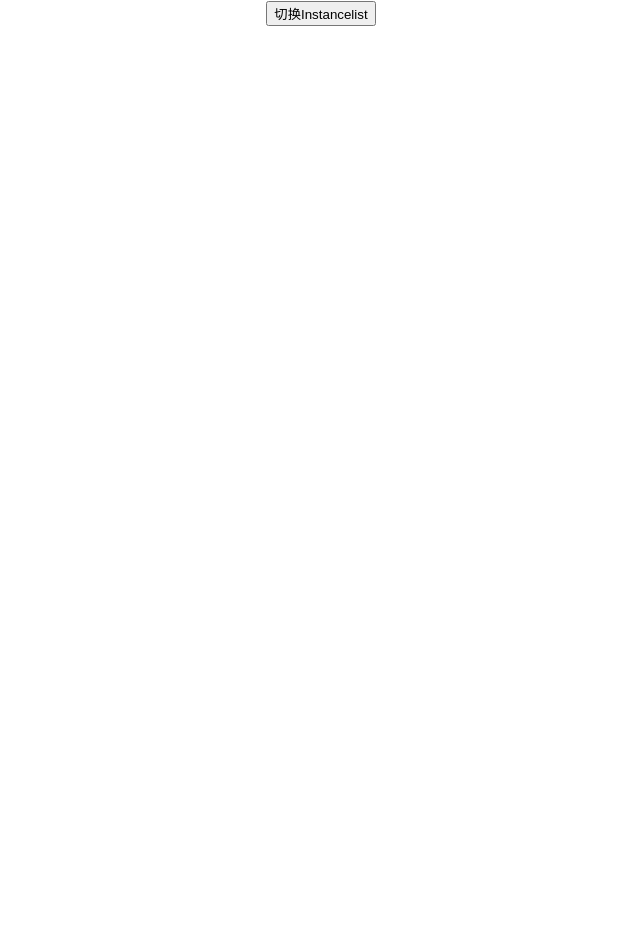
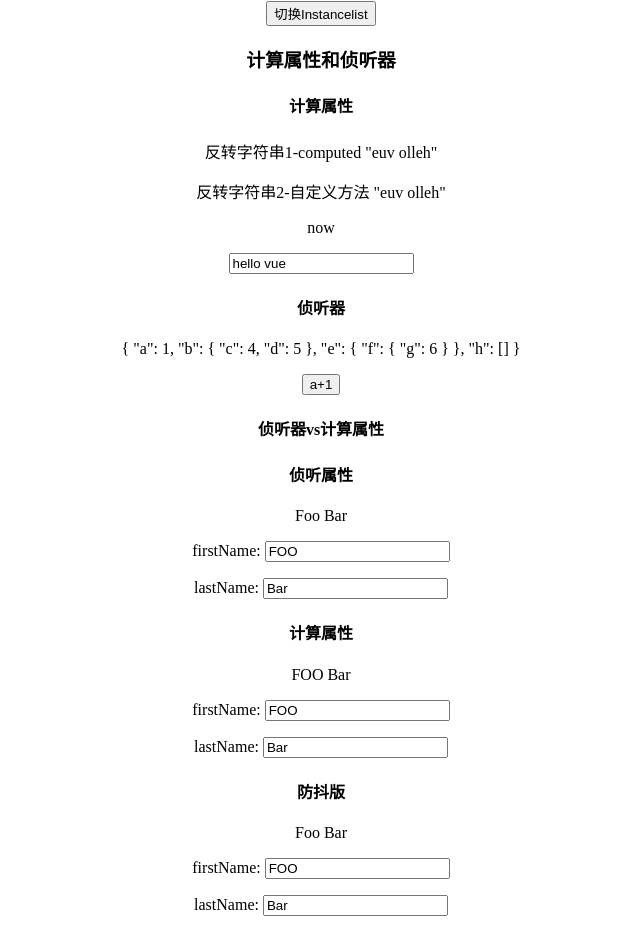
Before and after one commit to CaoFangShuai/ma-app-vue, a Vue app: page / in a window 1280 px wide. Shown: the part 3934-4886 px from the top of the page, without its empty margins (319-959 px from the left). Before the commit the page ends 4008 px from the top, so only its background shows below. Built offline with nearby package versions, Linux system fonts and the light colour scheme.

Commit message:
computed vs watch 2019-3-29 18:12:13

```diff
--- a/src/App.vue
+++ b/src/App.vue
@@ -21,6 +21,9 @@
         <div>
             <props-and-data></props-and-data>
         </div>
+	    <div>
+		    <watch-and-computed />
+	    </div>
     </div>
 </template>
 
@@ -30,7 +33,7 @@
     import TwoWay from './components/Twoway/index.vue'
     import DummyDom from './components/DummyDom/index.vue'
     import  PropsAndData from './components/PropsAndData/index'
-
+    import  WatchAndComputed from './components/WatchAndComputed/index'
     export default {
         name: 'app',
         components: {
@@ -38,7 +41,8 @@
             AllBasics,
             TwoWay,
             DummyDom,
-            PropsAndData
+            PropsAndData,
+	        WatchAndComputed
         },
         data() {
             return {
--- /dev/null
+++ b/src/components/WatchAndComputed/Computed.vue
@@ -0,0 +1,40 @@
+<template>
+	<div>
+		<h4>计算属性</h4>
+		<p>反转字符串1-computed "{{reversedMessage1}}"</p>
+		<p>反转字符串2-自定义方法 "{{reversedMessage2()}}"</p>
+		<p>now</p>
+		<input type="text" v-model="message">
+	</div>
+</template>
+
+<script>
+	export default {
+		name: "Computed",
+		data(){
+			return{
+				message:'hello vue'
+			}
+		},
+		computed:{
+			reversedMessage1(){
+				console.log("执行reversedMessage1");
+				return this.message.split("").reverse().join("");
+			},
+			now: function() {
+				return Date.now();
+			}
+		},
+		methods:{
+
+			reversedMessage2(){
+				console.log("执行reversedMessage2");
+				return this.message.split("").reverse().join("");
+			}
+		}
+	}
+</script>
+
+<style scoped>
+
+</style>
--- /dev/null
+++ b/src/components/WatchAndComputed/Computed1.vue
@@ -0,0 +1,34 @@
+<template>
+	<div>
+		<h4>计算属性</h4>
+		<p>{{fullName}}</p>
+		<p>firstName: <input type="text" v-model="firstName"></p>
+		<p> lastName: <input type="text" v-model="lastName"></p>
+	</div>
+</template>
+
+<script>
+	export default {
+		name: "Computed1",
+		data(){
+			return {
+				firstName:'FOO',
+				lastName:"Bar",
+			}
+		},
+		computed: {
+			fullName: function() {
+				return this.firstName + " " + this.lastName;
+			}
+		},
+		watch: {
+			fullName: function(val, oldVal) {
+				console.log("new: %s, old: %s", val, oldVal);
+			}
+		}
+	}
+</script>
+
+<style scoped>
+
+</style>
--- /dev/null
+++ b/src/components/WatchAndComputed/Watch.vue
@@ -0,0 +1,57 @@
+<template>
+	<div>
+		<h4>侦听器</h4>
+		<p>{{$data}}</p>
+		<button @click="()=>(a+=1)">a+1</button>
+	</div>
+</template>
+
+<script>
+	export default {
+		name: "Watch",
+		data(){
+			return {
+				a:1,
+				b:{
+					c:4,d:5
+				},
+				e:{
+					f:{
+						g:6
+					}
+				},
+				h:[]
+
+			}
+		},
+		watch:{
+			a(val,oldval){
+				this.b.c+=1;
+				console.log("a new %s,old %s",val,oldval)
+			},
+			"b.c"(val,oldVal){
+				this.b.d += 1;
+				console.log("b.c new: %s, old: %s", val, oldVal);
+			},
+			"b.d"(val, oldVal){
+				this.e.f.g += 1;
+				console.log("e.f.g new: %s, old: %s", val, oldVal);
+			},
+			e:{
+				handler(val,oldVal){
+					this.h.push("😄");
+					console.log("e new: %s, old: %s", val, oldVal);
+
+				},
+				deep:true
+			},
+			h(val, oldVal) {
+				console.log("h new: %s, old: %s", val, oldVal);
+			}
+		}
+	}
+</script>
+
+<style scoped>
+
+</style>
--- /dev/null
+++ b/src/components/WatchAndComputed/Watch1.vue
@@ -0,0 +1,33 @@
+<template>
+	<div>
+		<h4>侦听属性</h4>
+		<p>{{fullName}}</p>
+		<p>firstName: <input type="text" v-model="firstName"></p>
+		<p> lastName: <input type="text" v-model="lastName"></p>
+	</div>
+</template>
+
+<script>
+	export default {
+		name: "Watch1",
+		data(){
+			return {
+				firstName:'FOO',
+				lastName:"Bar",
+				fullName: "Foo Bar"
+			}
+		},
+		watch:{
+			firstName(val){
+				this.fullName=val +" "+this.lastName;
+			},
+			lastName(val){
+				this.fullName=this.firstName+" "+val;
+			}
+		}
+	}
+</script>
+
+<style scoped>
+
+</style>
--- /dev/null
+++ b/src/components/WatchAndComputed/Watch1_pro.vue
@@ -0,0 +1,40 @@
+<template>
+	<div>
+		<p>{{fullName}}</p>
+		<p>firstName: <input type="text" v-model="firstName"></p>
+		<p> lastName: <input type="text" v-model="lastName"></p>
+	</div>
+</template>
+
+<script>
+	export default {
+		name: "Watch1_pro",
+		data(){
+			return {
+				firstName:'FOO',
+				lastName:"Bar",
+				fullName: "Foo Bar"
+			}
+		},
+		watch:{
+			firstName: function(val, oldVal) {
+				clearTimeout(this.firstTimeout);
+				this.firstTimeout=setTimeout (()=> {
+					this.fullName=val+' '+this.lastName
+				},500)
+				console.log("new: %s, old: %s", val, oldVal);
+			},
+			lastName: function(val, oldVal) {
+				clearTimeout(this.lastNameTimeout);
+				this.lastNameTimeout=setTimeout (()=> {
+					this.fullName=this.firstName +" "+val
+				},500)
+				console.log("new: %s, old: %s", val, oldVal);
+			}
+		}
+	}
+</script>
+
+<style scoped>
+
+</style>
--- /dev/null
+++ b/src/components/WatchAndComputed/index.vue
@@ -0,0 +1,39 @@
+<template>
+	<div>
+		<h3>计算属性和侦听器</h3>
+		<computed />
+		<watch />
+		<div>
+			<h4>侦听器vs计算属性</h4>
+			<watch1 />
+			<computed1 />
+		</div>
+		<div>
+			<h4>防抖版</h4>
+			<Watch1_pro></Watch1_pro>
+		</div>
+
+	</div>
+</template>
+
+<script>
+	import Computed from  './Computed'
+	import Watch from  './Watch'
+	import watch1 from './Watch1.vue'
+	import Computed1 from './Computed1'
+	import Watch1_pro from './Watch1_pro'
+	export default {
+		name: "index",
+		components:{
+			Computed,
+			Watch,
+			watch1,
+			Computed1,
+			Watch1_pro
+		}
+	}
+</script>
+
+<style scoped>
+
+</style>
```
